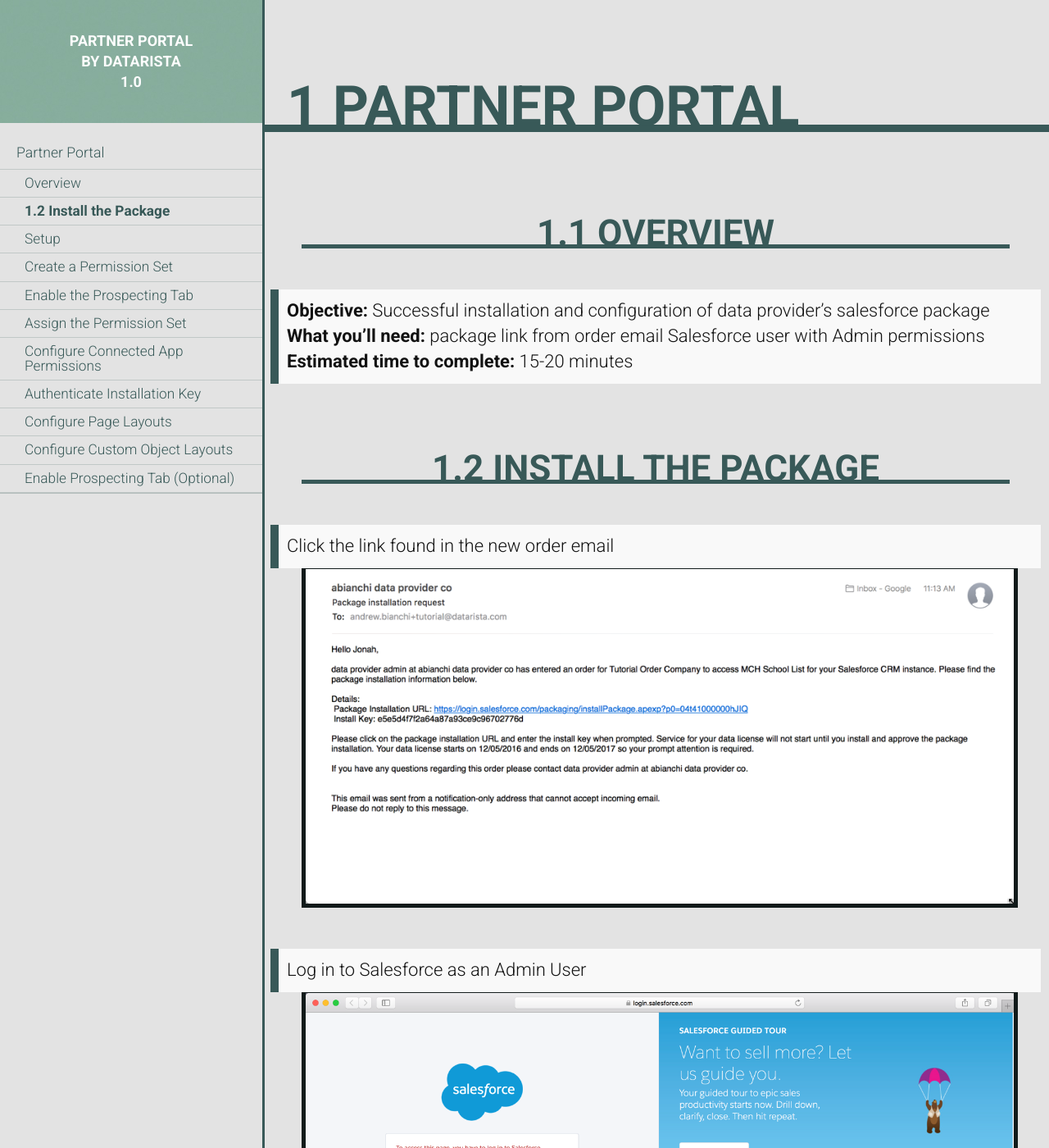
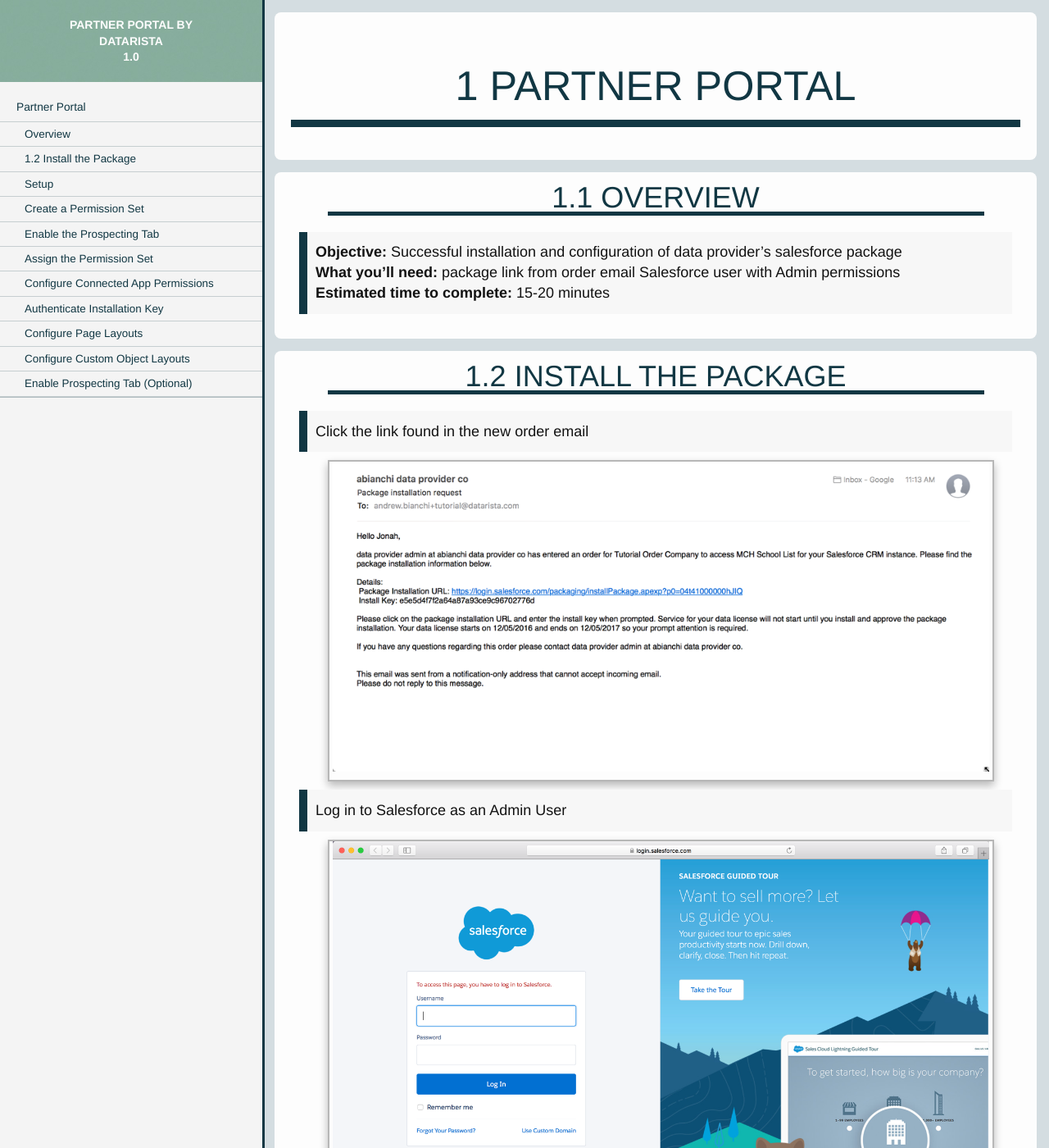
Before and after one commit to dda-derek-wendell/Documentation, a Jekyll site: the page built from index.html, in a window 1280 px wide and 1400 px high. Shown: the whole window at 82% size. Built offline with Jekyll 4.4.1, drawn with Linux system fonts in a browser that asks for light colours.

Commit message:
css changes

```diff
--- a/_sass/modules/_colors.scss
+++ b/_sass/modules/_colors.scss
@@ -1,10 +1,12 @@
 $white: #FDFDFD;
 $black: #121212;
 
-$darkgray: #333;
+$darkgray: #113743;
 $mediumgray: #C7C6C5;
-$lightgray: #e3e3e3;
+$lightgray: #f4f4f4;
 
-$gray: #5e5e5e;
+$gray: #113743;
 $green: #385958;
 $darkgreen: darken($green, 20%);
+
+$grayblue: #d4dde1;
--- a/_sass/modules/_typography.scss
+++ b/_sass/modules/_typography.scss
@@ -1,7 +1,7 @@
 @import url(http://fonts.googleapis.com/css?family=Roboto:300,300italic,700,700italic);
 
-$roboto: "Roboto", "Calibri", sans-serif;
+$roboto: "Helvetica Neue", "Calibri", sans-serif;
 
 // Roboto Font Weights
-$bold: 700;
-$light: 300;
+$bold: 500;
+$light: 350;
--- a/_sass/partials/_general.scss
+++ b/_sass/partials/_general.scss
@@ -2,10 +2,10 @@ body{
     font:{
         family: $roboto;
         weight: $light;
-        size: 22px;
+        size: 18px;
     }
     line-height: 1.4;
-    background: $lightgray;
+    background: $grayblue;
     color: $black;
 }
 
@@ -17,7 +17,7 @@ body{
 
 .overview{
     width: 320px;
-    font-size: 18px;
+    font-size: 14px;
     background: $lightgray;
 }
 
@@ -39,7 +39,10 @@ body{
 }
 
 section{
-
+    background: $white;
+    border-radius: 8px;
+    margin: 15px;
+    padding: 20px;
     &:last-of-type{
         padding-bottom: 300px;
     }
@@ -67,16 +70,16 @@ h1, h2, h3, h4, h5, h6{
     text-transform: uppercase;
     font-weight: $bold;
     line-height: 1;
-    color: $green;
+    color: $gray;
 }
 
 h1 {
-    font-size: 3.1em;
-    padding: 30px 30px 0;
-    text-align: left;
-    border-bottom: $green 9px solid;
-    width: 100%;
-    line-height: 0.61;
+    font-size: 2.8em;
+    padding: 20px;
+    text-align: center;
+    border-bottom: $gray 9px solid;
+    /*width: 100%;*/
+    line-height: 0.81;
     margin: 0 0 20px;
 
     &:before {
@@ -85,10 +88,10 @@ h1 {
 }
 
 blockquote{
-    background: #f9f9f9;
-    border-left: 10px solid #385958;
-    margin: 50px 10px 0px 10px;
-    padding: 0.5em 10px;
+    background: #f7f7f7;
+    border-left: 10px solid $darkgray;
+    margin: 10px;
+    padding: 0.7em 10px;
     quotes: "\201C""\201D""\2018""\2019";
 }
 
@@ -107,15 +110,15 @@ blockquote p {
 .h1{
     counter-increment: h1-counter;
     counter-reset: h2-counter;
-    padding-top: 80px;
+    padding-top: 50px;
 }
 
 h2 {
     font-size: 2em;
-    padding: 30px 0 0;
+    padding: 0px 0px 5px;
     width: 90%;
     text-align: center;
-    border-bottom: 5px solid $green;
+    border-bottom: 5px solid $gray;
     margin: 0 auto 20px;
     line-height: 0.63;
 
@@ -127,7 +130,7 @@ h2 {
 .h2{
     counter-increment: h2-counter;
     counter-reset: h3-counter;
-    padding-top: 60px;
+    padding-top: 20px;
 }
 
 
@@ -136,7 +139,7 @@ h3{
     padding: 20px 0 0;
     width: 90%;
     text-align: left;
-    border-bottom: 4px solid $green;
+    border-bottom: 4px solid $gray;
     margin: 0 auto 20px;
     line-height: 0.65;
 
@@ -156,7 +159,7 @@ h4{
     padding: 18px 0 0;
     width: 90%;
     text-align: left;
-    border-bottom: 3px solid $green;
+    border-bottom: 3px solid $gray;
     margin: 0 auto 18px;
     line-height: 0.67;
 
@@ -177,7 +180,7 @@ h5{
     padding: 40px 0 0;
     width: 90%;
     text-align: left;
-    border-bottom: 2px solid $green;
+    border-bottom: 2px solid $gray;
     margin: 0 auto 15px;
     line-height: 0.68;
 
@@ -189,11 +192,11 @@ h5{
 
 a{
     transition: .3s all;
-    color: $green;
+    color: $gray;
     text-decoration: none;
 
     .content &{
-        border-bottom: $darkgreen 1px solid;
+        border-bottom: $darkgray 1px solid;
         padding: 0px 2px;
 
         &:hover{
@@ -202,7 +205,7 @@ a{
     }
 
     &:hover{
-        color: $darkgreen;
+        color: $darkgray;
     }
 }
 
@@ -212,9 +215,9 @@ img{
     max-width: 100%;
     margin-left: auto;
     margin-right: auto;
-    background: $darkgreen;
-    padding: 0px 4px 4px 4px;
-    border: 1px solid $darkgreen;
+    padding: 0px 4px 10px 4px;
+    border: 2px solid #b7b7b7;
+    box-shadow: 0 5px 10px #b7b7b7;
 }
 
 code{
--- a/_sass/partials/_header.scss
+++ b/_sass/partials/_header.scss
@@ -4,7 +4,7 @@ header{
         repeat: repeat;
         image: url(../img/bg.jpg);
     }
-    height: 150px;
+    height: 100px;
     text-align: center;
     position: relative;
     max-width: 100%;
--- a/_sass/partials/_nav.scss
+++ b/_sass/partials/_nav.scss
@@ -18,7 +18,7 @@
     overflow-y: auto;
     transition: .3s all;
     background: $lightgray;
-    border-right: 3px solid $green;
+    border-right: 3px solid $gray;
 
     @media screen and (max-width: $sidebar-collapse){
         left: -320px;
@@ -50,18 +50,18 @@
         width: 100%;
         box-sizing: border-box;
         > li {
-            border-bottom: 1px solid rgba($green, .3);
+            border-bottom: 1px solid rgba($gray, .3);
             a {
                 display: block;
                 padding: 10px 20px;
                 line-height: 1;
-                border-bottom: 1px solid rgba($green, .2);
+                border-bottom: 1px solid rgba($gray, .2);
                 &:before {
                     content: counters(nested-counter, ".") " ";
                     font-size: 0;
                 }
                 &:hover {
-                    background: rgba($green, .1);
+                    background: rgba($gray, .1);
                 }
             }
             li {
```
